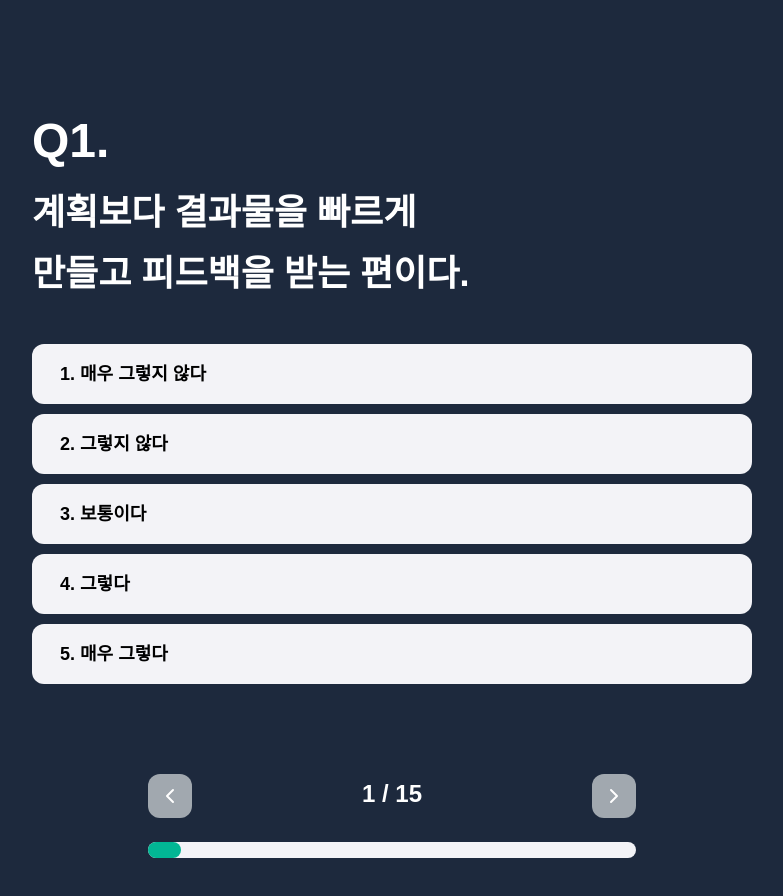
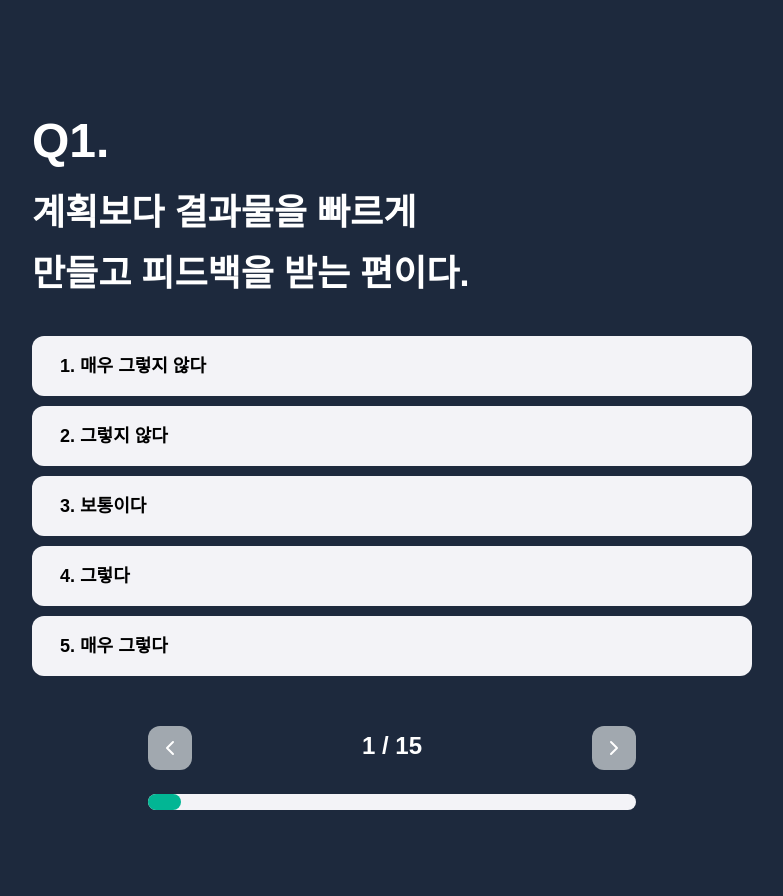
Before and after one commit to nijuy/dev-type-test, a Next.js app: page /question in a window 1280 px wide. Shown: the top 896 px of the page, without its empty margins (248-1031 px from the left). Built offline with nearby package versions, Linux system fonts and the light colour scheme.

Commit message:
style(question): 컴포넌트 사이 여백 축소
- QuestionContent와 RadioGroup 사이 여백 10 -> 8
- 데스크톱에서 질문 내용 - ProgressBar 사이 여백 20 -> 10

```diff
--- a/src/app/question/page.tsx
+++ b/src/app/question/page.tsx
@@ -26,8 +26,8 @@ export default function QuestionPage() {
 
   return (
     <div className="container flex min-h-dvh flex-col items-center justify-between md:justify-start">
-      <main className="mb-10 w-full md:mb-20">
-        <div className="grid w-full gap-y-10">
+      <main className="mb-10 w-full md:mb-10">
+        <div className="grid w-full gap-y-8">
           <QuestionContent text={question.question} id={question.id} />
           <RadioGroup onChange={handleChange} active={answers[question.id]} />
         </div>
```
